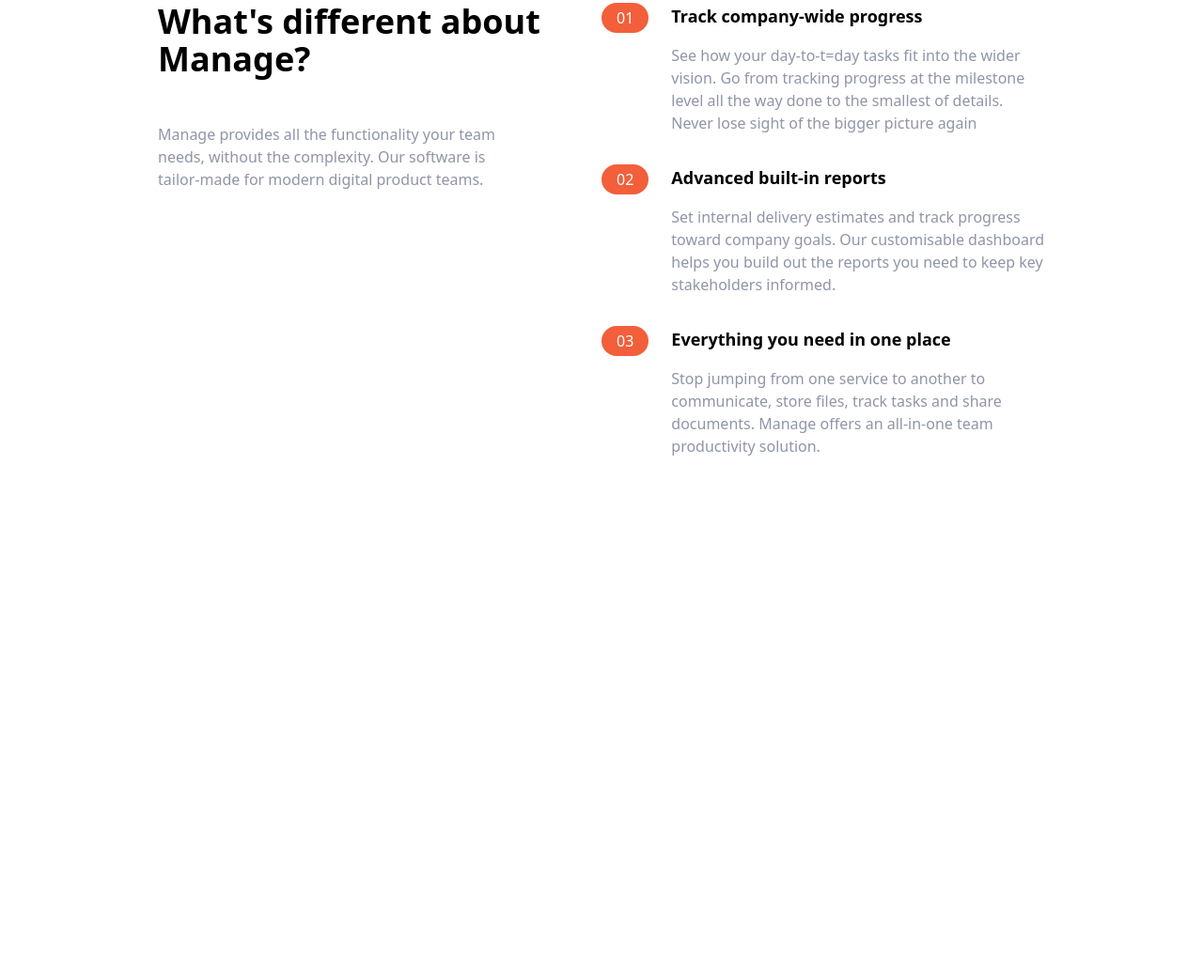
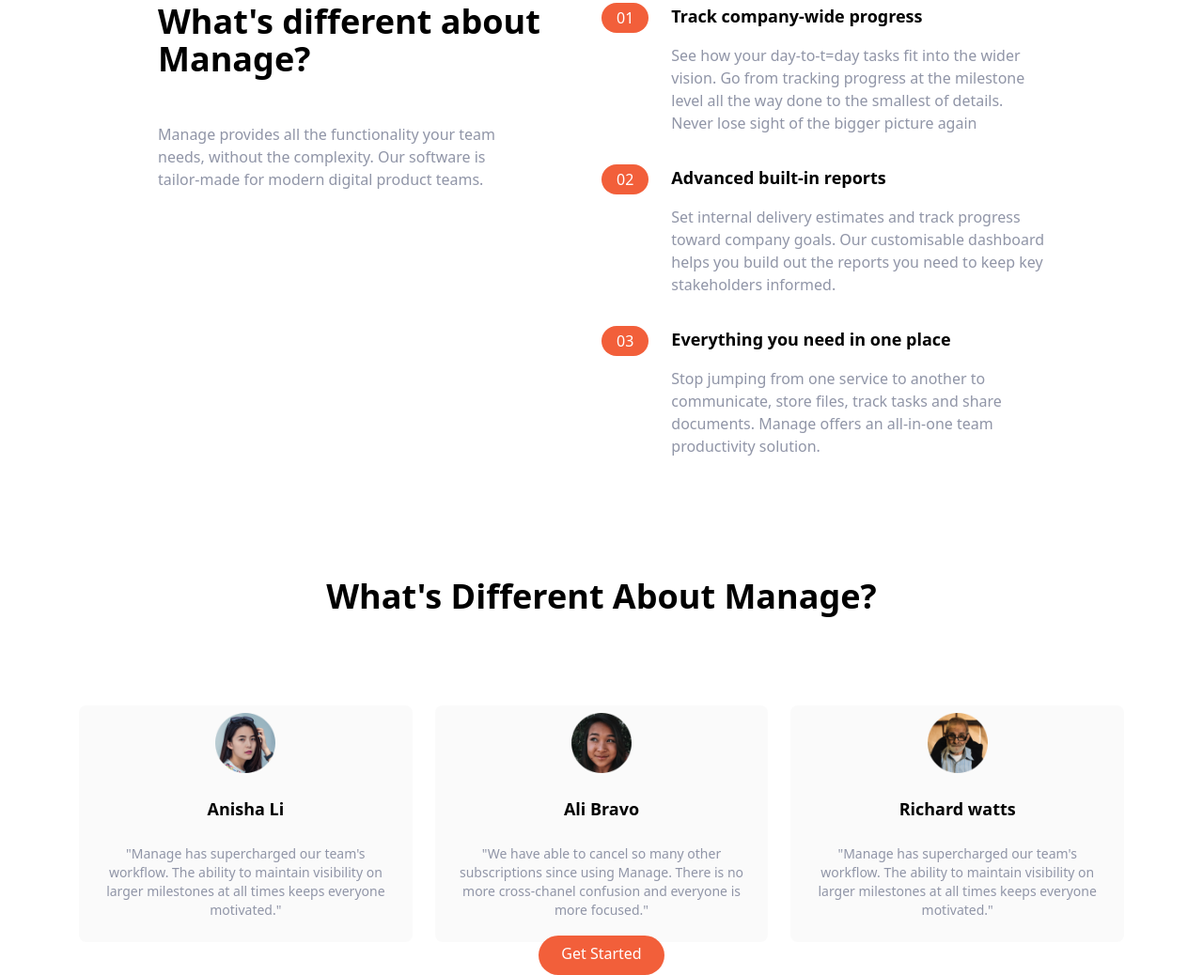
Before and after one commit to tboy4all/Manage-landing-page, a website: page index.html in a window 1280 px wide. Shown: the part 629-1667 px from the top of the page at 94% size. Before the commit the page ends 1116 px from the top, so only its background shows below. Drawn offline with Linux system fonts and the light colour scheme.

Commit message:
Testimonial section created

```diff
--- a/index.html
+++ b/index.html
@@ -170,5 +170,63 @@
         </div>
       </div>
     </section>
+
+    <!-- Testimonials -->
+    <section id="testimonials">
+      <!-- Container to heading and testimonial blocks -->
+      <div class="max-w-6xl px-5 mx-auto mt-32 text-center">
+        <h2 class="text-4xl font-bold text-center">
+          What's Different About Manage?
+        </h2>
+        <!-- Testimonials Container -->
+        <div class="flex flex-col mt-24 md:flex-row md:space-x-6">
+          <!-- Testimonial 1 -->
+          <div
+            class="flex flex-col items-center p-6 space-y-6 rounded-lg bg-veryLightGray md:w-1/3"
+          >
+            <img src="img/avatar-anisha.png" alt="" class="w-16 -mt-4" />
+            <h5 class="text-lg font-bold">Anisha Li</h5>
+            <p class="text-sm text-darkGrayishBlue">
+              "Manage has supercharged our team's workflow. The ability to
+              maintain visibility on larger milestones at all times keeps
+              everyone motivated."
+            </p>
+          </div>
+
+          <!-- Testimonial 2 -->
+          <div
+            class="hidden flex-col items-center p-6 space-y-6 rounded-lg bg-veryLightGray md:flex md:w-1/3"
+          >
+            <img src="img/avatar-ali.png" alt="" class="w-16 -mt-4" />
+            <h5 class="text-lg font-bold">Ali Bravo</h5>
+            <p class="text-sm text-darkGrayishBlue">
+              "We have able to cancel so many other subscriptions since using
+              Manage. There is no more cross-chanel confusion and everyone is
+              more focused."
+            </p>
+          </div>
+          <!-- Testimonial 3 -->
+          <div
+            class="hidden flex-col items-center p-6 space-y-6 rounded-lg bg-veryLightGray md:flex md:w-1/3"
+          >
+            <img src="img/avatar-richard.png" alt="" class="w-16 -mt-4" />
+            <h5 class="text-lg font-bold">Richard watts</h5>
+            <p class="text-sm text-darkGrayishBlue">
+              "Manage has supercharged our team's workflow. The ability to
+              maintain visibility on larger milestones at all times keeps
+              everyone motivated."
+            </p>
+          </div>
+        </div>
+        <!-- Button -->
+        <div class="my-16">
+          <a
+            href="#"
+            class="p-3 px-6 pt-2 text-white bg-brightRed rounded-full baseline hover:bg-brightRedLight"
+            >Get Started</a
+          >
+        </div>
+      </div>
+    </section>
   </body>
 </html>
```
Also changed, not shown: css/main.css.
